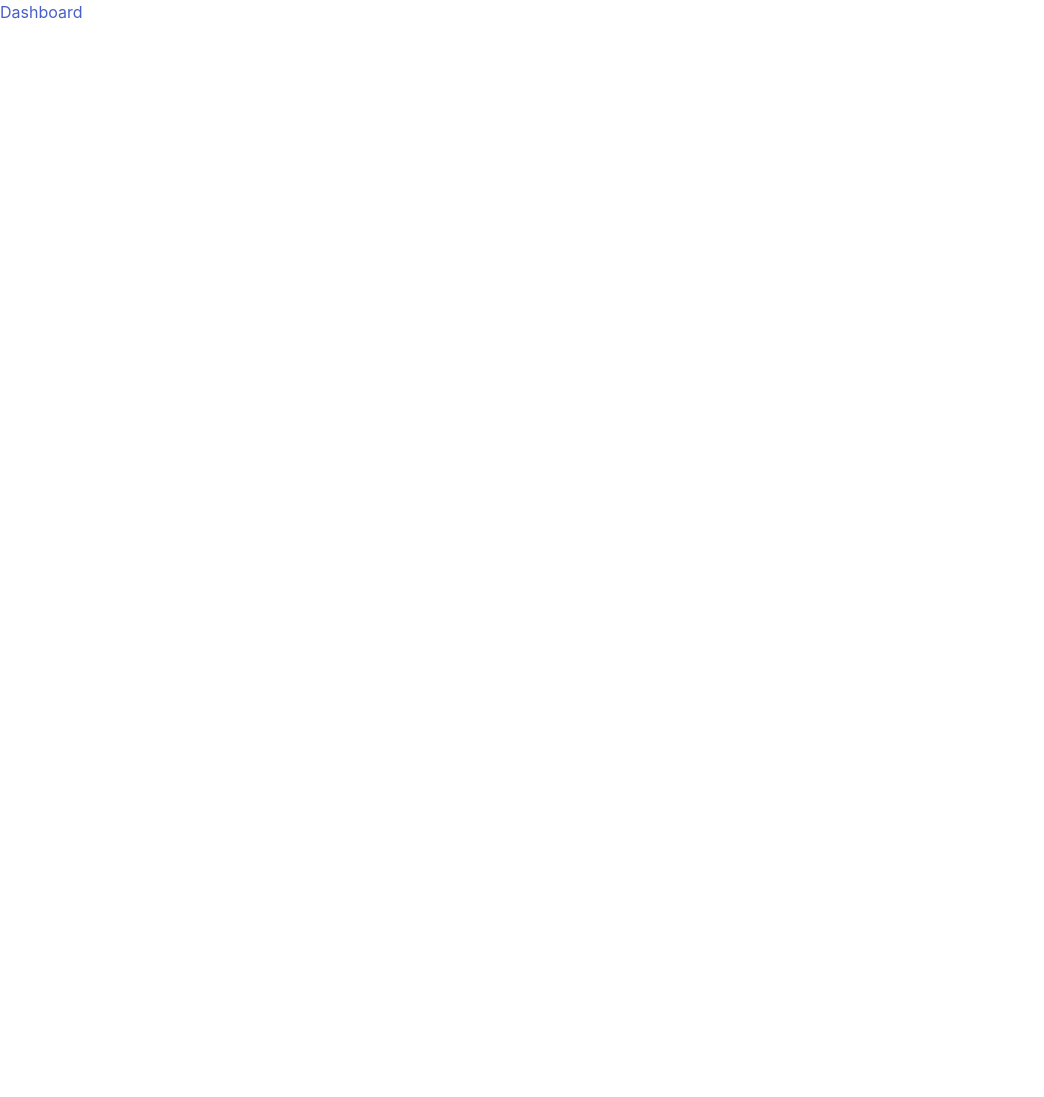
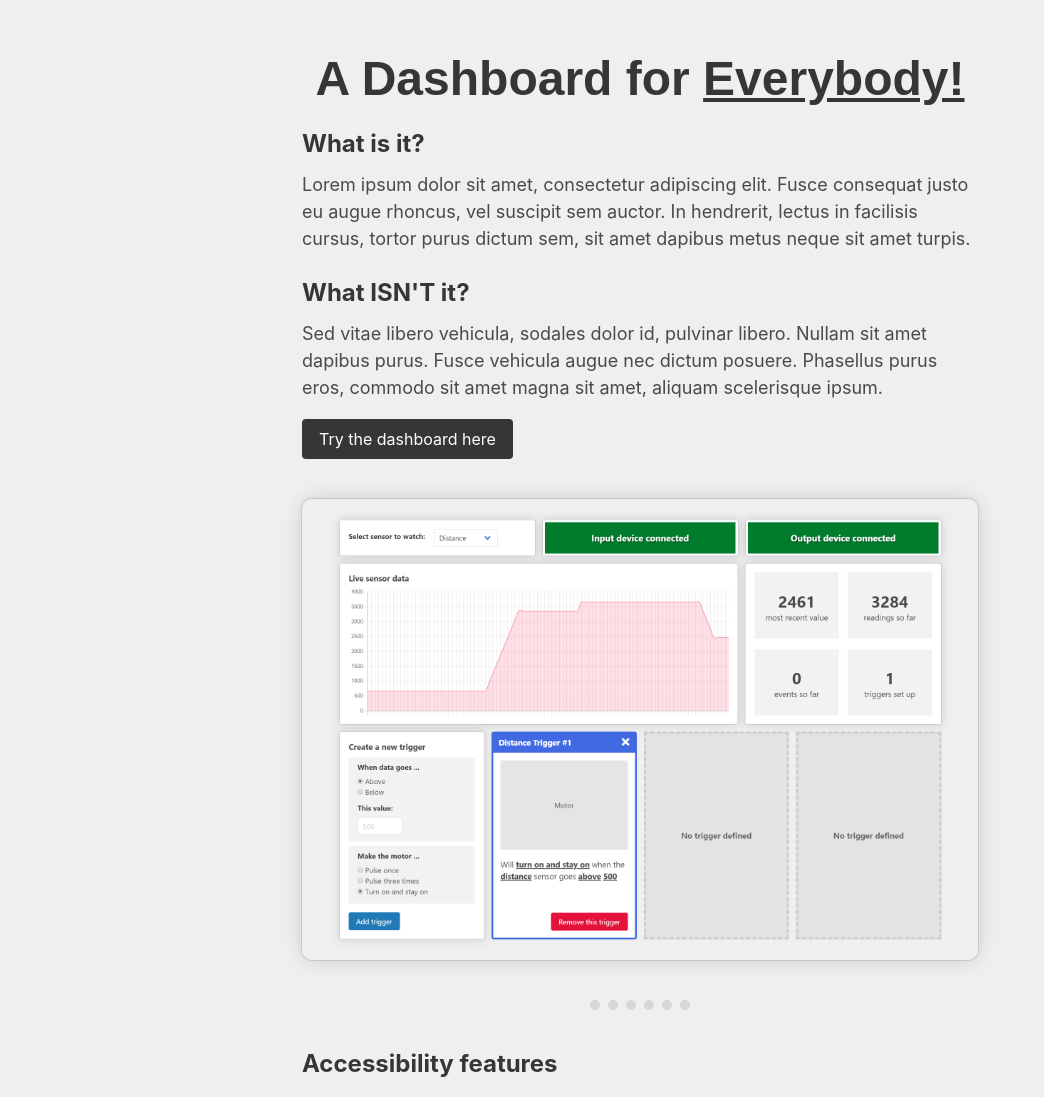
Before and after one commit to jasonwebb/dashboard-for-everybody, a plain HTML site: page index.html in a window 1280 px wide. Shown: the top 1097 px of the page, without its empty margins (0-1044 px from the left). Before the commit the page ends 800 px from the top, so only its background shows below. Drawn offline with nearby package versions, Linux system fonts and the light colour scheme.

Commit message:
Adding initial entry page for documentation

```diff
--- a/index.html
+++ b/index.html
@@ -7,11 +7,62 @@
   <meta name="description" content="">
   <meta name="viewport" content="width=device-width, initial-scale=1">
 
-  <link rel="stylesheet" href="lib/bulma.min.css">
+  <link rel="stylesheet" href="dashboard/lib/bulma.min.css">
   <link rel="stylesheet" href="https://cdnjs.cloudflare.com/ajax/libs/font-awesome/5.11.2/css/all.min.css">
+  <link rel="stylesheet" href="styles.css">
 </head>
 
 <body>
-  <a href="dashboard/">Dashboard</a>
+  <main class="container">
+    <div class="columns is-small">
+      <div class="column">
+        <div class="content">
+          <h1>A Dashboard for <u>Everybody!</u></h1>
+
+          <div class="content">
+            <h2>What is it?</h2>
+            <p>Lorem ipsum dolor sit amet, consectetur adipiscing elit. Fusce consequat justo eu augue rhoncus, vel suscipit sem auctor. In hendrerit, lectus in facilisis cursus, tortor purus dictum sem, sit amet dapibus metus neque sit amet turpis.</p>
+
+            <h2>What ISN'T it?</h2>
+            <p>Sed vitae libero vehicula, sodales dolor id, pulvinar libero. Nullam sit amet dapibus purus. Fusce vehicula augue nec dictum posuere. Phasellus purus eros, commodo sit amet magna sit amet, aliquam scelerisque ipsum.</p>
+
+            <a href="dashboard/" class="button is-dark">Try the dashboard here</a>
+          </div>
+
+          <a href="dashboard/" class="hero-image">
+            <img src="media/dashboard-full-screenshot.png" alt="Screenshot of entire dashboard web application">
+          </a>
+
+            <hr class="is-dotted is-small">
+
+          <h2>Accessibility features</h2>
+          <ul>
+            <li><b>Fully operable</b> via keyboard <span class="fas fa-keyboard" aria-hidden="true"></span></li>
+            <li><b>Chart data</b> is available to users of screen readers through visually-hidden tables.</li>
+            <li>Important asynchronous information (like the availability of input and output devices) is <b>announced through live regions</b></li>
+            <li>All focusable and interactive elements have strong, consistent focus indicators</li>
+          </ul>
+
+            <hr class="is-dotted is-small">
+
+          <h2>Technical details</h2>
+
+          <h3>Dashboard UI</h3>
+          <ul>
+            <li><b>Vanilla ES6 JavaScript</b> for interactivity, logic, and DOM manipulation</li>
+            <li>Chart.js for live sensor data charts</li>
+            <li>Semantic HTML5</li>
+            <li>Gulp-based build system</li>
+            <li>Sass for styling</li>
+          </ul>
+
+          <h3>Input and output devices</h3>
+          <ul>
+            <li>Huzzah32 running Arduino</li>
+          </ul>
+        </div>
+      </div>
+    </div>
+  </main>
 </body>
 </html>
--- /dev/null
+++ b/styles.css
@@ -0,0 +1,96 @@
+* {
+  box-sizing: border-box;
+}
+
+body {
+  background-color: #efefef;
+  padding: 20px 10px;
+}
+
+.columns.is-small {
+  width: 700px;
+  margin: 0 auto;
+}
+
+h1 {
+  margin: 0;
+  padding: 0;
+
+  font-size: 48px !important;
+  font-family: Arial, Helvetica, sans-serif;
+  font-weight: bold;
+  text-align: center;
+}
+
+h2 {
+  font-weight: bold !important;
+  font-size: 24px !important;
+}
+
+  h2 + ul {
+    margin-top: 30px !important;
+  }
+
+h3 {
+  font-size: 18px !important;
+}
+
+.hero-image {
+  display: block;
+  margin: 0 auto;
+  position: relative;
+
+  box-shadow: 0 0 0 1px rgba(0,0,0,.1), 0 0 20px 0 rgba(0,0,0,0.15);
+  border-radius: 10px;
+
+  transition: box-shadow .1s linear;
+}
+
+  .hero-image:after {
+    content: '';
+    position: absolute;
+    top: 0;
+    left: 0;
+    right: 0;
+    bottom: 0;
+    border-radius: 10px;
+    transition: box-shadow .1s linear;
+  }
+
+    .hero-image:focus {
+      outline: 0;
+    }
+
+      .hero-image:focus:after,
+      .hero-image:hover:after {
+        outline: 0;
+        box-shadow: inset 0 0 0 3px hsl(204, 86%, 53%);
+      }
+
+  .hero-image img {
+    display: block;
+    width: 100%;
+    height: auto;
+    border-radius: 10px;
+  }
+
+.content {
+  margin: 20px 0 40px 0 !important;
+  font-size: 18px;
+}
+
+hr {
+  display: block;
+  margin: 40px auto 40px auto;
+  border: 0;
+  border-top: 10px solid rgba(0,0,0,.1);
+  background: none;
+}
+
+  hr.is-small {
+    width: 100px;
+  }
+
+  hr.is-dotted {
+    border-style: dotted;
+  }
```
Also changed, not shown: media/dashboard-full-screenshot.png (added).
